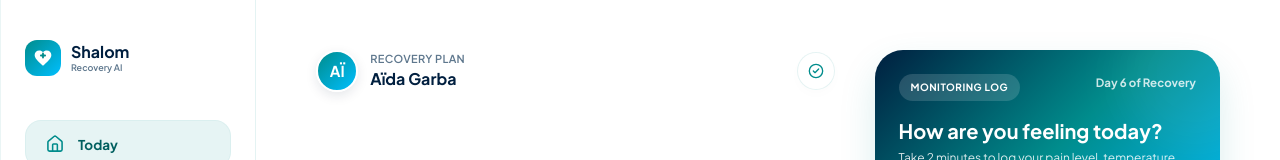
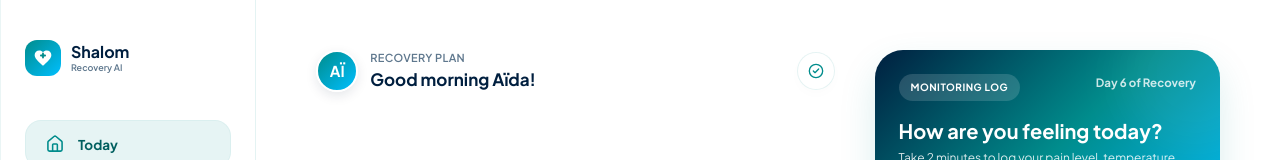
Before and after one commit to Aidarag/Shalom-Post-Operative-RecoverAI, a React (Vite) app: page / in a window 1280 px wide. Shown: the top 160 px of the page. Built offline with nearby package versions, Linux system fonts and the light colour scheme.

Commit message:
feat: customize greeting message to Good morning Aïda!

```diff
--- a/src/App.tsx
+++ b/src/App.tsx
@@ -493,7 +493,7 @@ function App() {
             </div>
             <div style={{ display: 'flex', flexDirection: 'column' }}>
               <span style={{ fontSize: '11px', color: 'var(--text-muted)', fontWeight: '600', textTransform: 'uppercase', letterSpacing: '0.3px' }}>Recovery Plan</span>
-              <strong style={{ fontSize: '16px', color: 'var(--text-main)', fontWeight: '800' }}>Aïda Garba</strong>
+              <strong style={{ fontSize: '17px', color: 'var(--text-main)', fontWeight: '800' }}>Good morning Aïda!</strong>
             </div>
           </div>
           <button className="bell-btn" style={{
```
